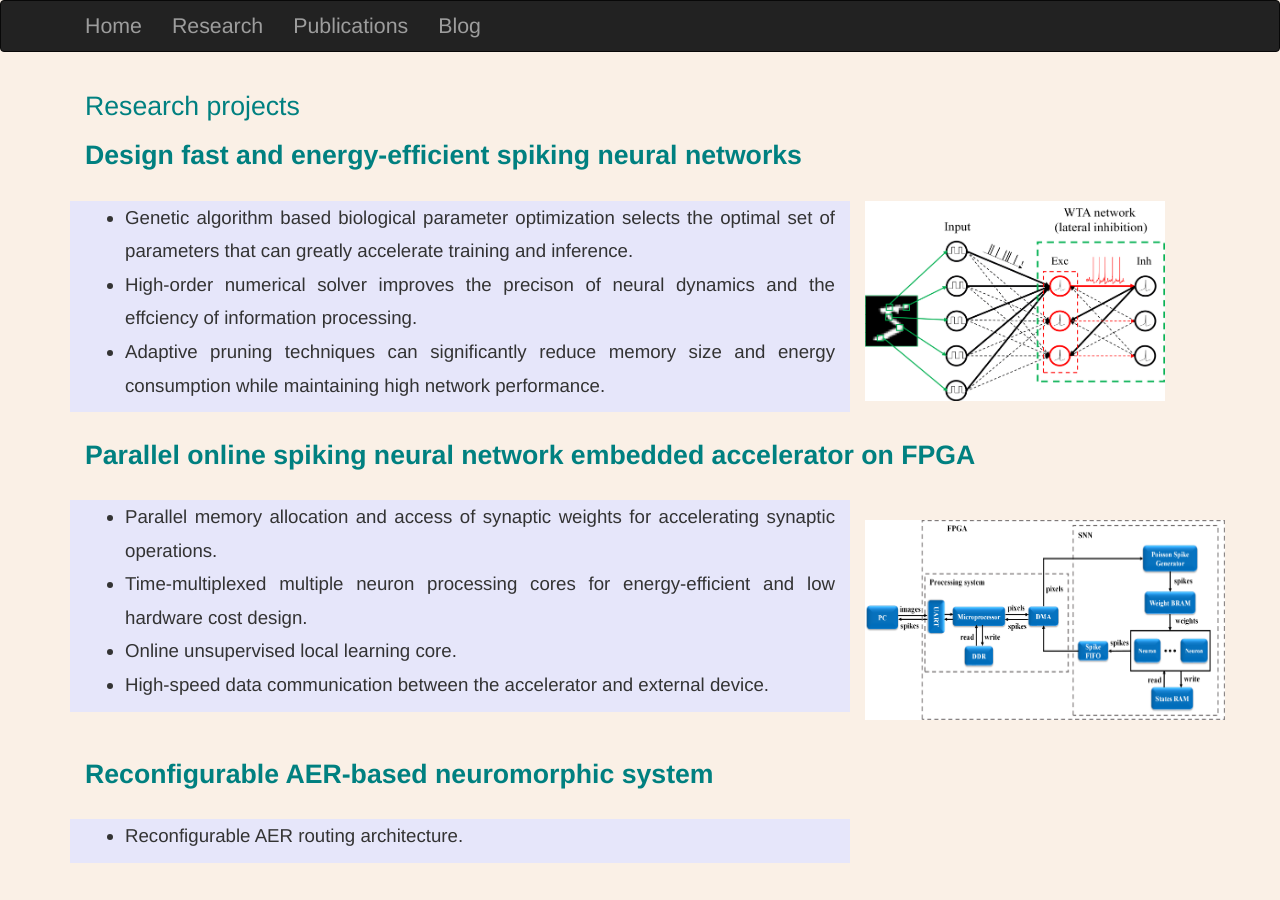
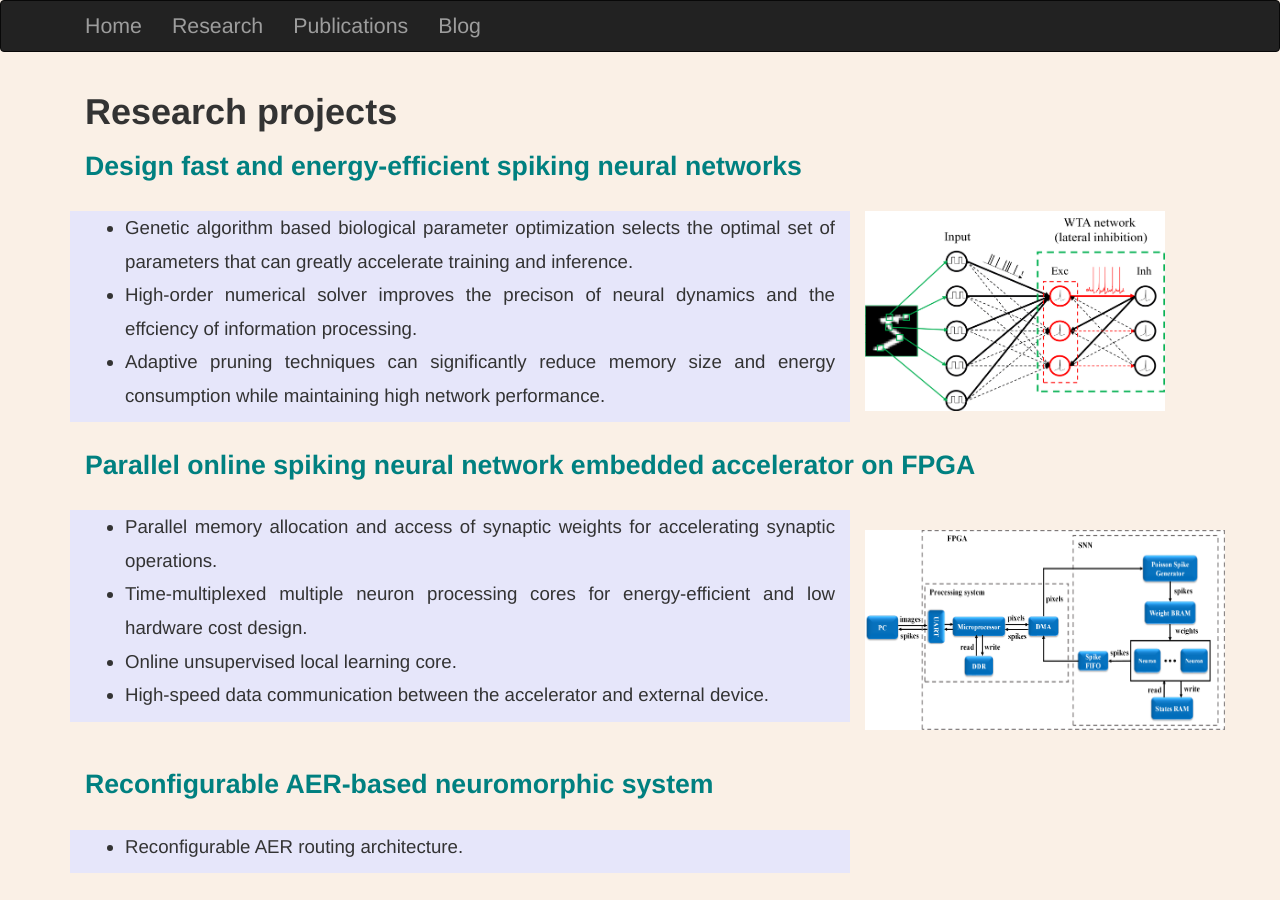
Before and after one commit to Wenzheguo/Wenzheguo.github.io, a Jekyll site: the page built from Research/index.html, in a window 1280 px wide. Built offline with Jekyll 4.4.1, drawn with Linux system fonts in a browser that asks for light colours.

Commit message:
Update index.html

```diff
--- a/Research/index.html
+++ b/Research/index.html
@@ -4,20 +4,20 @@
 ---
 <head>
     <style>
-        h1 {
+        h2 {
                 font-size: 20pt;
                 color: teal;
             }
         body {
-            background-color: none;
+            background-color: white;
         }
     </style>
 </head>
 
 <!-- Projects -->
 <div class="container">
-    <h1>Research projects</h1>
-    <h1 style="font-size: 20pt;"><strong>Design fast and energy-efficient spiking neural networks</strong></h1><br>
+    <h1><b>Research projects</b></h1>
+    <h2 style="font-size: 20pt;"><strong>Design fast and energy-efficient spiking neural networks</strong></h2><br>
     <div class="row">
         <div class="col-md-8" style="background-color:lavender;text-align:justify;">
             <ul style="font-size:14pt;line-height:180%;">
@@ -31,7 +31,7 @@
         </div>
     </div>
 
-    <h1 style="font-size: 20pt;"><strong>Parallel online spiking neural network embedded accelerator on FPGA</strong></h1><br>
+    <h2 style="font-size: 20pt;"><strong>Parallel online spiking neural network embedded accelerator on FPGA</strong></h2><br>
     <div class="row">
         <div class="col-md-8" style="background-color:lavender; text-align:justify;">
             <ul style="font-size:14pt;line-height:180%;">
@@ -47,7 +47,7 @@
         </div>
     </div>
 
-    <h1 style="font-size: 20pt;"><strong>Reconfigurable AER-based neuromorphic system</strong></h1><br>
+    <h2 style="font-size: 20pt;"><strong>Reconfigurable AER-based neuromorphic system</strong></h2><br>
     <div class="row">
         <div class="col-md-8" style="background-color:lavender;text-align:justify;">
             <ul style="font-size:14pt;line-height:180%;">
```
